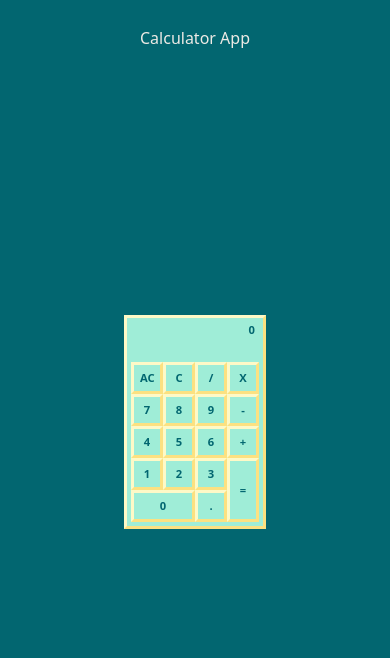
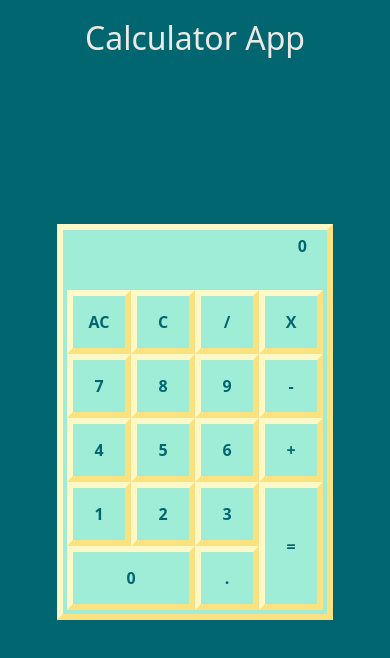
Before and after one commit to Ivaz7/Front-end-freeCodeCamp, a React (Vite) app in the folder calculatorApp/: page / in a window 390 px wide. Shown: the top 658 px of the page. Built offline with nearby package versions, Linux system fonts and the light colour scheme.

Commit message:
make the calculator styles better

```diff
--- a/calculatorApp/src/components/answerSection.jsx
+++ b/calculatorApp/src/components/answerSection.jsx
@@ -9,11 +9,9 @@ const AnswerSection = () => {
         answerContainer
         d-flex
         flex-column
-        gap-sm-2
+        gap-2
         align-items-end
-        pe-sm-3
-        gap-1
-        pe-1
+        pe-3
       "
     >
       <div id="display">
--- a/calculatorApp/src/components/main.jsx
+++ b/calculatorApp/src/components/main.jsx
@@ -9,9 +9,8 @@ const Main = () => {
         flex-column
         align-items-end
         p-sm-2
-        gap-sm-3
         p-1
-        gap-1
+        gap-3
       "
     >
       <AnswerSection />
--- a/calculatorApp/src/stylesSCSS/_answerContainer.scss
+++ b/calculatorApp/src/stylesSCSS/_answerContainer.scss
@@ -12,7 +12,7 @@
   }
 }
 
-@media (max-width:500px) {
+@media (max-width:300px) {
   .answerContainer {
     font-size: 0.7rem;
   }
--- a/calculatorApp/src/stylesSCSS/_button.scss
+++ b/calculatorApp/src/stylesSCSS/_button.scss
@@ -18,7 +18,7 @@ button {
   }
 }
 
-@media (max-width:500px) {
+@media (max-width:300px) {
   button {
     font-size: 0.7rem;
     border-top: 0.2rem solid clr.$third;
--- a/calculatorApp/src/stylesSCSS/_grid-tile.scss
+++ b/calculatorApp/src/stylesSCSS/_grid-tile.scss
@@ -16,9 +16,9 @@
   }
 }
 
-@media (max-width:500px) {
+@media (max-width:300px) {
   .grid-tile {
-    grid-template-columns: repeat(4, 2rem);
-    grid-template-rows: repeat(5, 2rem);
+    grid-template-columns: repeat(4, 3rem);
+    grid-template-rows: repeat(5, 3rem);
   }
 }
--- a/calculatorApp/src/stylesSCSS/_header.scss
+++ b/calculatorApp/src/stylesSCSS/_header.scss
@@ -9,7 +9,7 @@ header {
   }
 }
 
-@media (max-width:500px) {
+@media (max-width:300px) {
   header {
     h1 {
       font-size: 1rem;
--- a/calculatorApp/src/stylesSCSS/main.scss
+++ b/calculatorApp/src/stylesSCSS/main.scss
@@ -23,7 +23,7 @@ main {
   border-bottom: 0.4rem solid clr.$thirdSecondary;
 }
 
-@media (max-width:500px) {
+@media (max-width:300px) {
   main {
     border-top: 0.2rem solid clr.$third;
     border-left: 0.2rem solid clr.$third;
```
